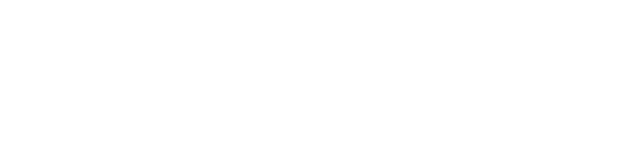
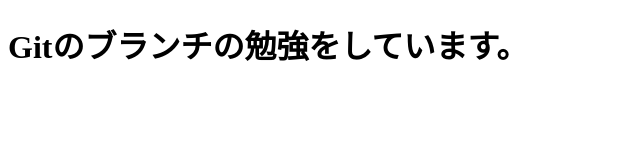
Before and after one commit to hagiwara0219/git-study, a plain HTML site: page index.html in a window 1280 px wide. Shown: the whole page, without its empty margins (0-640 px from the left). Drawn offline with Linux system fonts and the light colour scheme.

Commit message:
indexにGitブランチ勉強のh1を追加しました

```diff
--- a/index.html
+++ b/index.html
@@ -4,11 +4,11 @@
 <head>
     <meta charset="UTF-8">
     <meta name="viewport" content="width=device-width, initial-scale=1.0">
-    <title>Document</title>
+    <title>Gitの勉強</title>
 </head>
 
 <body>
-
+    <h1>Gitのブランチの勉強をしています。</h1>
 </body>
 
 </html>
```
